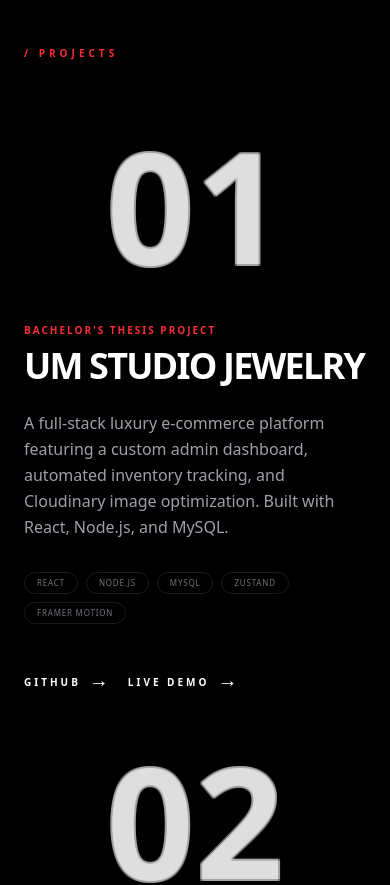
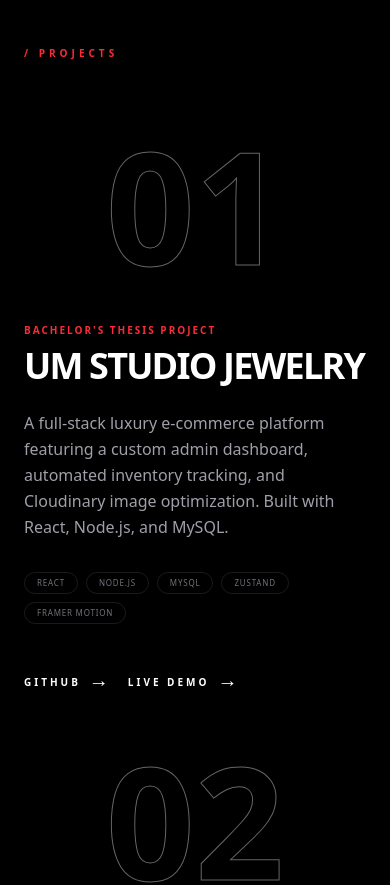
Before and after one commit to mmiklovaitemm/my-portfolio, a Next.js app: page / in a window 390 px wide. Shown: the part 3280-4165 px from the top of the page. Built offline with nearby package versions, Linux system fonts and the light colour scheme.

Commit message:
achieve sharp project numbers on mobile using stroke with paint-order correction

```diff
--- a/components/Projects.tsx
+++ b/components/Projects.tsx
@@ -121,17 +121,13 @@ export default function Projects({
             variants={containerVars}
             className="grid grid-cols-1 md:grid-cols-12 gap-6 md:gap-8 items-center py-4 md:py-20"
           >
-            {/* NUMBER */}
+            {/* NUMERIS */}
             <div className="md:col-span-4 relative flex items-center justify-center py-4 md:py-0">
               <span
                 className="text-[40vw] md:text-[12rem] font-bold leading-none select-none text-transparent"
                 style={{
-                  textShadow: `
-                    -1px -1px 0 rgba(255, 255, 255, 0.4),
-                     1px -1px 0 rgba(255, 255, 255, 0.4),
-                    -1px  1px 0 rgba(255, 255, 255, 0.4),
-                     1px  1px 0 rgba(255, 255, 255, 0.4)
-                  `,
+                  WebkitTextStroke: "1px rgba(255, 255, 255, 0.4)",
+                  paintOrder: "stroke fill",
                 }}
               >
                 {project.id}
@@ -218,6 +214,7 @@ export default function Projects({
         ))}
       </div>
 
+      {/* Galerijos modalas */}
       <AnimatePresence>
         {activeProject && (
           <motion.div
```
